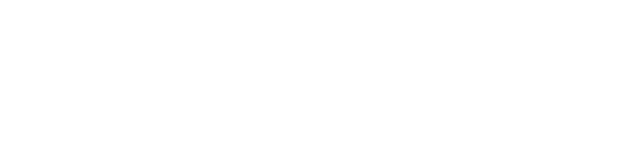
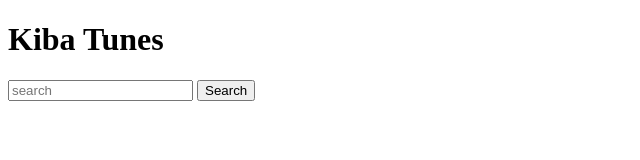
Before and after one commit to Momentum-Team-9/js-team-pikachu, a website: page index.html in a window 1280 px wide. Shown: the whole page, without its empty margins (0-640 px from the left). Drawn offline with Linux system fonts and the light colour scheme.

Commit message:
basic html

```diff
--- a/index.html
+++ b/index.html
@@ -6,5 +6,11 @@
     <script src="main.js" defer></script>
     <title>Music Search</title>
   </head>
-  <body></body>
+  <h1>Kiba Tunes</h1>
+  <body>
+    <form id="searchContainer">
+      <input id="search" type="text" placeholder="search" required />
+      <button id="save-note" type="submit">Search</button>
+    </form>
+  </body>
 </html>
```
